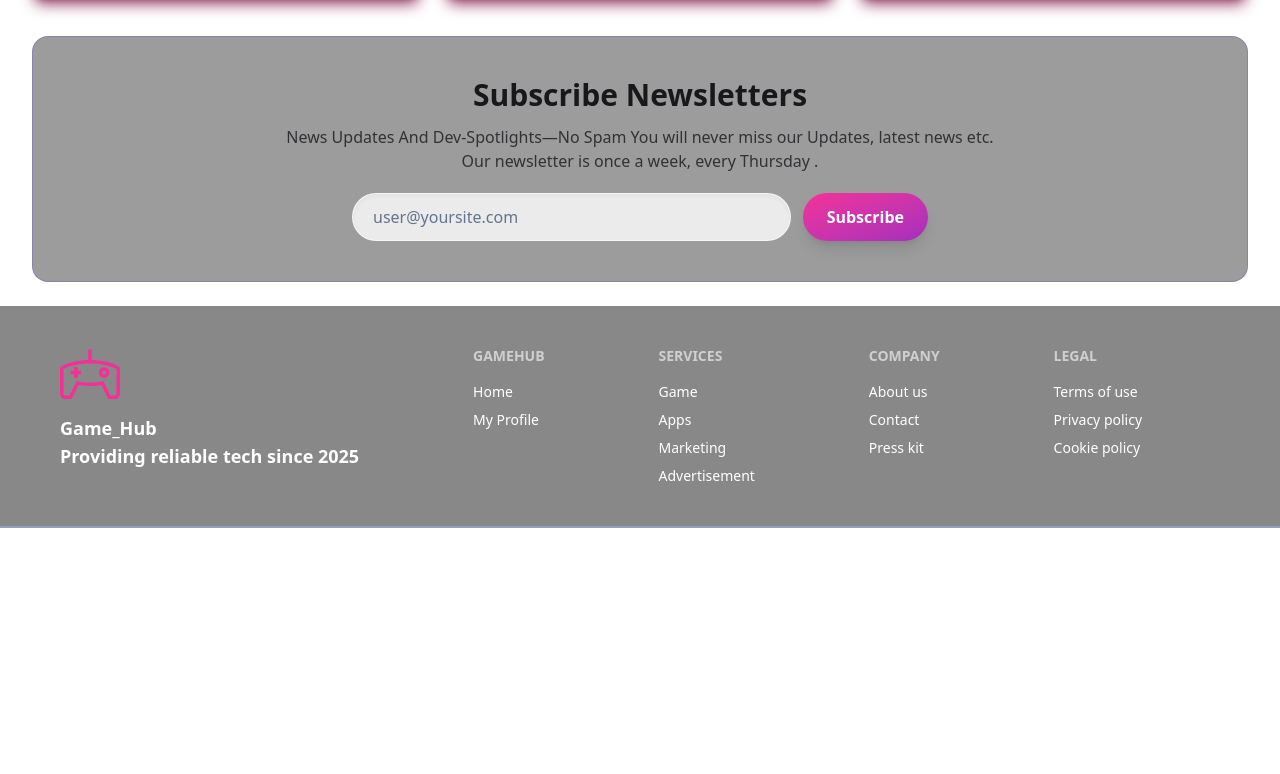
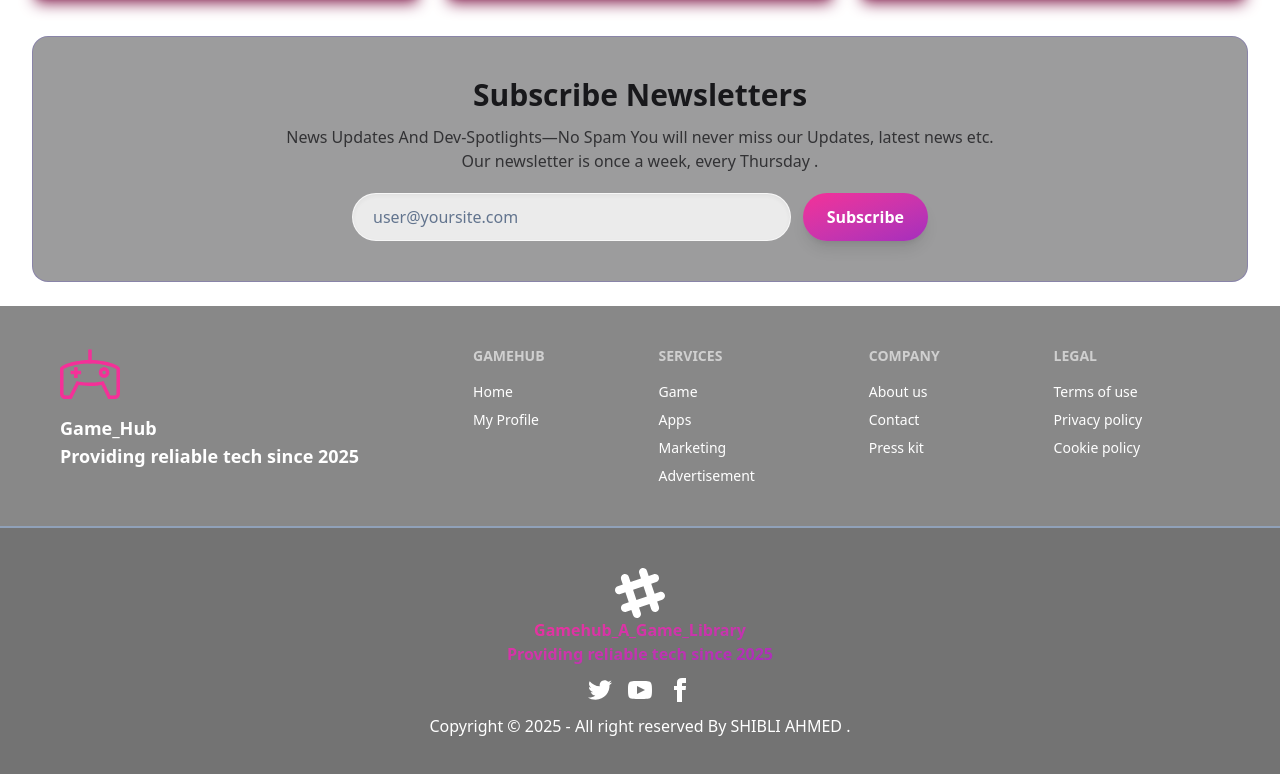
Before and after one commit to shibli790/Game-Hub, a React (Vite) app: page / in a window 1280 px wide. Shown: the part 995-1769 px from the top of the page. Before the commit the page ends 1523 px from the top, so only its background shows below. Built offline with nearby package versions, Linux system fonts and the light colour scheme; no server answers.

Commit message:
More footer daisy ui

```diff
--- a/src/shared/Footer.jsx
+++ b/src/shared/Footer.jsx
@@ -38,6 +38,69 @@
           <a className="link link-hover">Cookie policy</a>
         </nav>
       </footer>
+      {/* ///////////////////////////////2nd footer */}
+
+      <div className="flex flex-col justify-center items-center text-center gap-3 text-white p-10 bg-[#00000028]">
+        <aside>
+          <svg
+            width="50"
+            height="50"
+            viewBox="0 0 24 24"
+            xmlns="http://www.w3.org/2000/svg"
+            fillRule="evenodd"
+            clipRule="evenodd"
+            className="inline-block fill-current "
+          >
+            <path d="M22.672 15.226l-2.432.811.841 2.515c.33 1.019-.209 2.127-1.23 2.456-1.15.325-2.148-.321-2.463-1.226l-.84-2.518-5.013 1.677.84 2.517c.391 1.203-.434 2.542-1.831 2.542-.88 0-1.601-.564-1.86-1.314l-.842-2.516-2.431.809c-1.135.328-2.145-.317-2.463-1.229-.329-1.018.211-2.127 1.231-2.456l2.432-.809-1.621-4.823-2.432.808c-1.355.384-2.558-.59-2.558-1.839 0-.817.509-1.582 1.327-1.846l2.433-.809-.842-2.515c-.33-1.02.211-2.129 1.232-2.458 1.02-.329 2.13.209 2.461 1.229l.842 2.515 5.011-1.677-.839-2.517c-.403-1.238.484-2.553 1.843-2.553.819 0 1.585.509 1.85 1.326l.841 2.517 2.431-.81c1.02-.33 2.131.211 2.461 1.229.332 1.018-.21 2.126-1.23 2.456l-2.433.809 1.622 4.823 2.433-.809c1.242-.401 2.557.484 2.557 1.838 0 .819-.51 1.583-1.328 1.847m-8.992-6.428l-5.01 1.675 1.619 4.828 5.011-1.674-1.62-4.829z"></path>
+          </svg>
+          <p className="font-bold text-transparent bg-clip-text bg-gradient-to-br from-[#f43098] to-[#a52dbd]">
+            Gamehub_A_Game_Library
+            <br />
+            Providing reliable tech since 2025
+          </p>
+        </aside>
+        <nav>
+          <div className="grid grid-flow-col gap-4">
+            <a>
+              <svg
+                xmlns="http://www.w3.org/2000/svg"
+                width="24"
+                height="24"
+                viewBox="0 0 24 24"
+                className="fill-current"
+              >
+                <path d="M24 4.557c-.883.392-1.832.656-2.828.775 1.017-.609 1.798-1.574 2.165-2.724-.951.564-2.005.974-3.127 1.195-.897-.957-2.178-1.555-3.594-1.555-3.179 0-5.515 2.966-4.797 6.045-4.091-.205-7.719-2.165-10.148-5.144-1.29 2.213-.669 5.108 1.523 6.574-.806-.026-1.566-.247-2.229-.616-.054 2.281 1.581 4.415 3.949 4.89-.693.188-1.452.232-2.224.084.626 1.956 2.444 3.379 4.6 3.419-2.07 1.623-4.678 2.348-7.29 2.04 2.179 1.397 4.768 2.212 7.548 2.212 9.142 0 14.307-7.721 13.995-14.646.962-.695 1.797-1.562 2.457-2.549z"></path>
+              </svg>
+            </a>
+            <a>
+              <svg
+                xmlns="http://www.w3.org/2000/svg"
+                width="24"
+                height="24"
+                viewBox="0 0 24 24"
+                className="fill-current"
+              >
+                <path d="M19.615 3.184c-3.604-.246-11.631-.245-15.23 0-3.897.266-4.356 2.62-4.385 8.816.029 6.185.484 8.549 4.385 8.816 3.6.245 11.626.246 15.23 0 3.897-.266 4.356-2.62 4.385-8.816-.029-6.185-.484-8.549-4.385-8.816zm-10.615 12.816v-8l8 3.993-8 4.007z"></path>
+              </svg>
+            </a>
+            <a>
+              <svg
+                xmlns="http://www.w3.org/2000/svg"
+                width="24"
+                height="24"
+                viewBox="0 0 24 24"
+                className="fill-current"
+              >
+                <path d="M9 8h-3v4h3v12h5v-12h3.642l.358-4h-4v-1.667c0-.955.192-1.333 1.115-1.333h2.885v-5h-3.808c-3.596 0-5.192 1.583-5.192 4.615v3.385z"></path>
+              </svg>
+            </a>
+          </div>
+        </nav>
+        <p>
+          Copyright © {new Date().getFullYear()} - All right reserved By SHIBLI
+          AHMED .
+        </p>
+      </div>
     </section>
   );
 }
```
